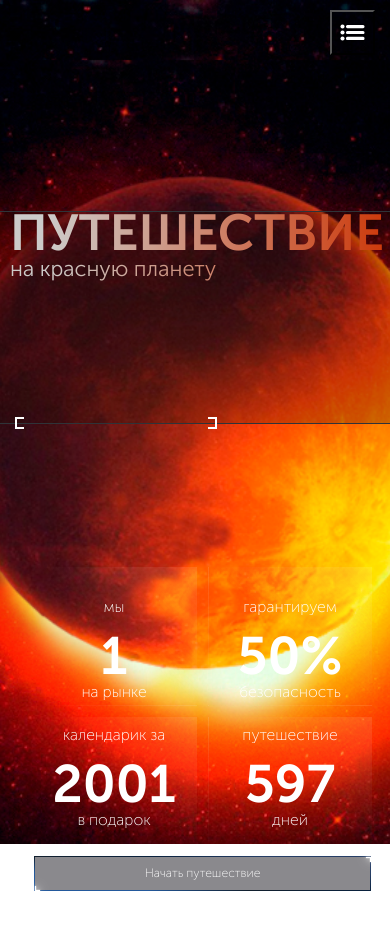
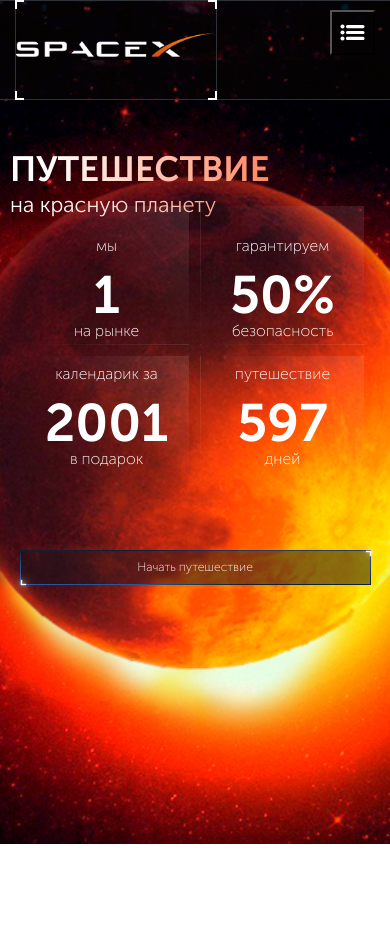
Before and after one commit to Vakulina/SpaceX, a website built with webpack: page src/asset/pages/main/index.html in a window 390 px wide. After the commit the page ends 844 px from the top, so only its background shows below. Built offline with nearby package versions, Linux system fonts and the light colour scheme; a web font is replaced by a local one.

Commit message:
fix some errors

```diff
--- a/src/asset/pages/main/index.scss
+++ b/src/asset/pages/main/index.scss
@@ -26,6 +26,7 @@ html{
   margin: 0 auto;
   padding: 0 15px;
   box-sizing: border-box;
+  max-width: 1200px;
 }
 @mixin flex-center {
   height: 100%;
@@ -128,6 +129,11 @@ z-index: 2;
 
   @media (max-width: 1200px) {
     left: 10px;
+    top: calc(15vh + 20px);
+    max-width: 95%;
+  }
+  @media (max-width:800px) {
+    margin: 0 auto;
   }
 
 }
@@ -144,7 +150,7 @@ z-index: 2;
 
   @media (max-width: 800px) {
     font-size:  $font-size-medium;
-    padding-top:25vh;
+
   }
 
 }
@@ -156,7 +162,7 @@ z-index: 2;
   position: sticky;
   z-index: 100;
   height: 100px;
-  max-height: 17vh;
+  max-height: 15vh;
   top: 0;
   left: 0;
   right: 0;
@@ -164,7 +170,10 @@ z-index: 2;
 
   @media (max-width: 800px) {
     font-size:  $font-size-medium;
-    padding-top:25vh;
+    margin-bottom: 100px;
+  }
+  @media (max-height: 340px) {
+   min-height: 60px;
   }
 
 }
@@ -394,7 +403,9 @@ z-index: 2;
     margin: 0 auto;
     width: 100%;
 
-
+    @media (max-width: 800px) {
+      padding-top: 0;
+    }
 
     @media (max-width: 420px) {
       padding-top: 0;
@@ -413,7 +424,6 @@ z-index: 2;
   display: flex;
   flex-direction: column;
 
-
   @media (max-width: 1200px) {
   left: 10px;
   }
@@ -421,13 +431,7 @@ z-index: 2;
   @media (max-width:900px) {
   z-index: 3;
   position: sticky;
-  top: 25vh;
-
-  }
-
-  @media (max-width:700px),
-  (max-height: 490px) {
-
+  top: calc(15vh + 20px);
   }
 }
 
@@ -438,7 +442,7 @@ z-index: 2;
   text-transform: uppercase;
   @include text-gradient;
 
-  @media (max-width: 100px) {
+  @media (max-width: 1000px) {
     font-size: 2.5rem;
   }
 }
@@ -469,15 +473,19 @@ z-index: 2;
   position: relative;
   transition: .3s ease;
 
+
+  @media (max-width: 900px) {
+    display: block;
+    width: 90%;
+    max-width: 381px;
+    margin: 0 auto;
+    top:450px;
+  }
   @media (max-width: 800px) {
-    width: 100%;
-    max-width: 381px;
-    margin: 0 10px 60px 10px;
-  }
-
-  @media (max-width: 800px) {
-    width: 90%;
-    margin: 0 auto 20px auto;
+  top: 350px;
+}
+  @media (max-width: 360px) {
+    top:580px;
   }
 
   &::after {
@@ -535,7 +543,7 @@ z-index: 2;
     left: 0;
   }
 
-  @media (max-width: 800px) {
+  @media (max-width: 900px) {
     display: none;
   }
 }
@@ -548,13 +556,15 @@ z-index: 2;
   align-items: flex-end;
   box-sizing: border-box;
   padding-right: 0;
-  @media (max-width: 800px) {
-   flex-direction: column-reverse;
-   justify-content: center;
-position: absolute;
-top: 35vh;
-left: 0;
+  @media (max-width: 900px) {
+
+display: block;
+padding: 0;
+  overflow-y: auto; /* Добавляем полосы прокрутки */
+  width: 100%; /* Ширина блока */
+  height: calc(85vh - 100px);
   }
+
 
 }
 
@@ -599,14 +609,19 @@ left: 0;
     margin: 0;
     margin-left: 60px;
   }
-  @media (max-width: 800px) {
-   margin-left: 0;
+  @media (max-width: 900px) {
+  margin: 0 auto;
    align-self: center;
-
-  }
+   position: relative;
+   top: -30px;
+   }
   @media (max-width: 400px) {
     justify-content: center;
 
+  }
+  @media (max-width: 360px) {
+   flex-direction: column;
+align-items: center;
   }
 
   .advantage {
```
